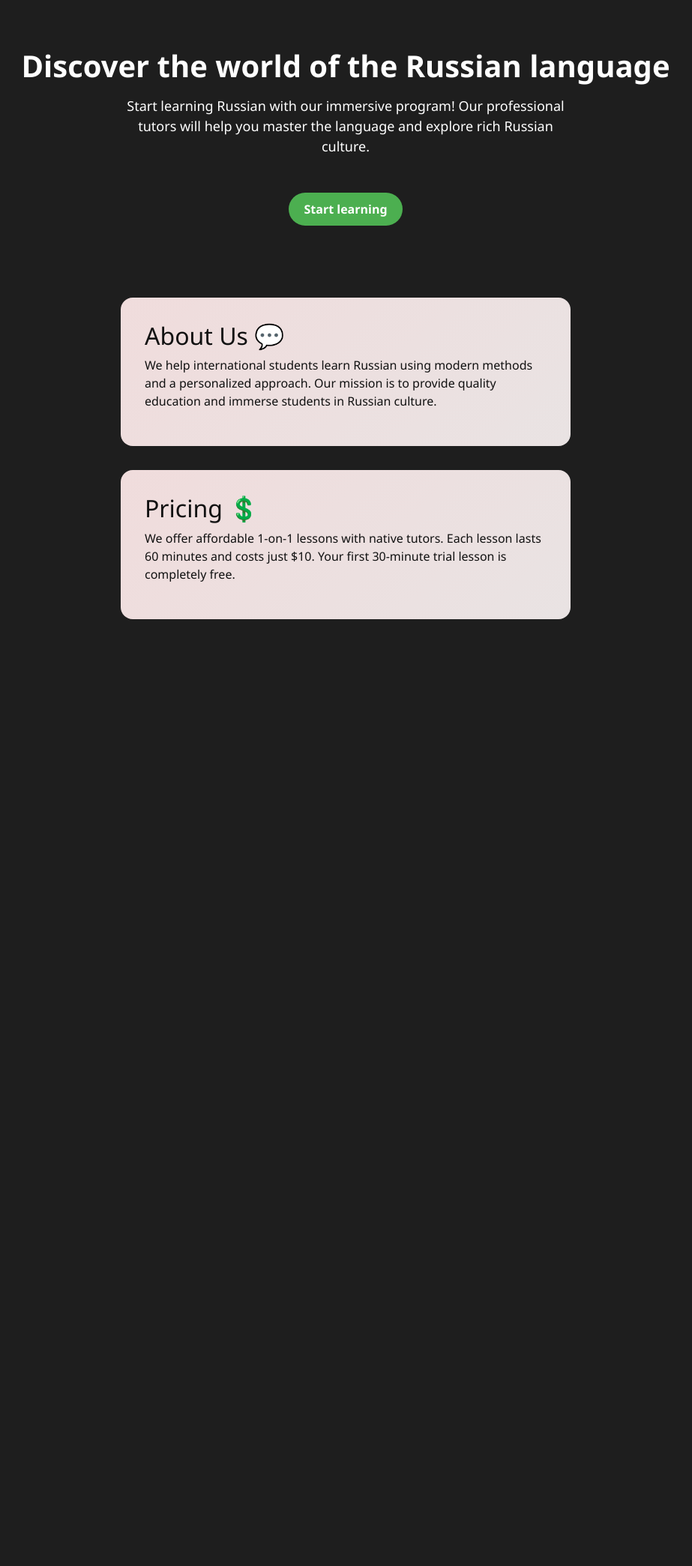
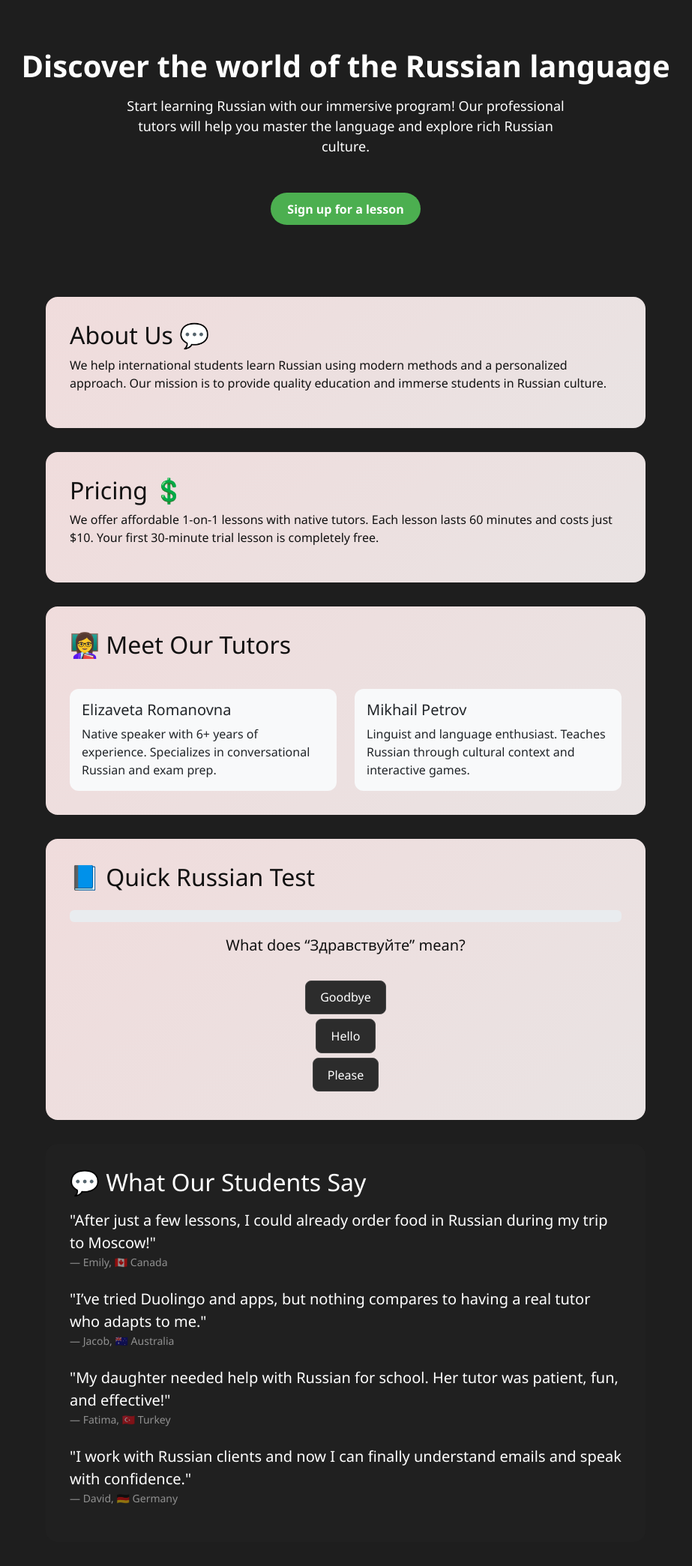
Before and after one commit to ROLAX11/russian-setup, a Flask app: page / in a window 1280 px wide. Shown: the part 56-2145 px from the top of the page at 75% size, without its empty margins (179-1102 px from the left). Before the commit the page ends 882 px from the top, so only its background shows below. Run offline with Flask 3, Linux system fonts and the light colour scheme.

Commit message:
Update: улучшения дизайна

```diff
--- a/templates/index.html
+++ b/templates/index.html
@@ -1,4 +1,3 @@
-
 <!DOCTYPE html>
 <html lang="en">
 <head>
@@ -12,25 +11,30 @@
       color: white;
       font-family: 'Segoe UI', sans-serif;
     }
+
     nav {
       background-color: #1e1e1e;
       padding: 1rem 2rem;
       display: flex;
       justify-content: space-between;
     }
+
     nav a {
       color: white;
       text-decoration: none;
       font-weight: 600;
     }
+
     .hero {
       text-align: center;
       padding: 4rem 2rem;
     }
+
     .hero h1 {
       font-size: 2.5rem;
       font-weight: bold;
     }
+
     .hero p {
       margin-top: 1rem;
       font-size: 1.125rem;
@@ -38,27 +42,103 @@
       margin-left: auto;
       margin-right: auto;
     }
+
     .hero button {
       margin-top: 2rem;
       padding: 0.75rem 1.5rem;
-            background-color: #00bfa6;
+      background-color: #4CAF50;
       border: none;
       border-radius: 24px;
       font-size: 1rem;
       font-weight: 600;
+      color: white;
       cursor: pointer;
     }
+
     .about {
-            max-width: 600px;
+      max-width: 800px;
       margin: 2rem auto;
       background: linear-gradient(135deg, #f0dcdc, #e9e3e3);
       border-radius: 16px;
       padding: 2rem;
       color: #111;
     }
+
+    .about.dark {
+      background: #202020;
+      color: white;
+    }
+
+    .card {
+      border: none;
+      border-radius: 12px;
+      background-color: #f8f9fa;
+    }
+
+    .blockquote-footer {
+      font-size: 0.875rem;
+    }
+
+    /* Тест в стиле Duolingo */
+    .duo-question {
+      font-size: 1.25rem;
+      margin-bottom: 2rem;
+    }
+
+    .duo-option {
+        display: block;
+        margin: 0.4rem auto;
+        padding: 0.6rem 1.2rem;
+        background-color: #2c2c2c;
+        color: white;
+        border: 1px solid #444;
+        border-radius: 8px;
+        font-size: 1rem;
+        cursor: pointer;
+        transition: background-color 0.2s, transform 0.1s;
+        max-width: 320px;
+        }
+
+        .duo-option:hover {
+        background-color: #3e3e3e;
+        transform: scale(1.01);
+        }
+
+    .duo-option.correct {
+      background-color: #4CAF50 !important;
+    }
+
+    .duo-option.incorrect {
+      background-color: #dc3545 !important;
+    }
+
+    .result-block {
+      text-align: center;
+      padding: 2rem;
+    }
+    .lesson-button {
+        display: inline-block;
+        margin-top: 2rem;
+        padding: 0.6rem 1.4rem;
+        background-color: #4CAF50;
+        color: white;
+        border: none;
+        border-radius: 24px;
+        font-size: 1rem;
+        font-weight: 600;
+        text-decoration: none;
+        transition: background-color 0.3s ease, transform 0.2s ease;
+        }
+
+.lesson-button:hover {
+  background-color: #45a045;
+  transform: scale(1.03);
+}
+
   </style>
 </head>
 <body>
+
 <nav>
   <div style="display: flex; align-items: center; gap: 0.5rem;">
     <img src="https://flagcdn.com/w40/ru.png" alt="Russian Flag" width="24" height="16">
@@ -70,9 +150,7 @@
 <div class="hero">
   <h1>Discover the world of the Russian language</h1>
   <p>Start learning Russian with our immersive program! Our professional tutors will help you master the language and explore rich Russian culture.</p>
-    <button onclick="window.location.href='https://t.me/lizaromanovnatutor'" style="font-size: 16px; padding: 10px 20px; background-color: #4CAF50; color: white; border: none; cursor: pointer; position: relative;">
-        Start learning
-    </button>
+  <a href="https://t.me/lizaromanovnatutor" target="_blank" class="lesson-button">Sign up for a lesson</a>
 </div>
 
 <div class="about">
@@ -85,5 +163,136 @@
   <p>We offer affordable 1-on-1 lessons with native tutors. Each lesson lasts 60 minutes and costs just $10. Your first 30-minute trial lesson is completely free.</p>
 </div>
 
+<div class="about">
+  <h2>👩‍🏫 Meet Our Tutors</h2>
+  <div class="row row-cols-1 row-cols-md-2 g-4 mt-3">
+    <div class="col">
+      <div class="card h-100">
+        <div class="card-body text-dark">
+          <h5 class="card-title">Elizaveta Romanovna</h5>
+          <p class="card-text">Native speaker with 6+ years of experience. Specializes in conversational Russian and exam prep.</p>
+        </div>
+      </div>
+    </div>
+    <div class="col">
+      <div class="card h-100">
+        <div class="card-body text-dark">
+          <h5 class="card-title">Mikhail Petrov</h5>
+          <p class="card-text">Linguist and language enthusiast. Teaches Russian through cultural context and interactive games.</p>
+        </div>
+      </div>
+    </div>
+  </div>
+</div>
+
+<!-- ТЕСТ -->
+<div class="about" id="duolingoTestBlock">
+  <h2 class="mb-4">📘 Quick Russian Test</h2>
+  <div id="testContent">
+    <div id="progressBar" class="mb-3">
+      <div class="progress">
+        <div class="progress-bar bg-success" role="progressbar" style="width: 0%;" id="progressFill"></div>
+      </div>
+    </div>
+    <div id="questionContainer" class="text-center"></div>
+  </div>
+</div>
+
+<div class="about dark">
+  <h2>💬 What Our Students Say</h2>
+  <div class="mt-3">
+    <blockquote class="blockquote">
+      <p>"After just a few lessons, I could already order food in Russian during my trip to Moscow!"</p>
+      <footer class="blockquote-footer text-white-50">Emily, 🇨🇦 Canada</footer>
+    </blockquote>
+    <blockquote class="blockquote mt-4">
+      <p>"I’ve tried Duolingo and apps, but nothing compares to having a real tutor who adapts to me."</p>
+      <footer class="blockquote-footer text-white-50">Jacob, 🇦🇺 Australia</footer>
+    </blockquote>
+    <blockquote class="blockquote mt-4">
+      <p>"My daughter needed help with Russian for school. Her tutor was patient, fun, and effective!"</p>
+      <footer class="blockquote-footer text-white-50">Fatima, 🇹🇷 Turkey</footer>
+    </blockquote>
+    <blockquote class="blockquote mt-4">
+      <p>"I work with Russian clients and now I can finally understand emails and speak with confidence."</p>
+      <footer class="blockquote-footer text-white-50">David, 🇩🇪 Germany</footer>
+    </blockquote>
+  </div>
+</div>
+
+<!-- JS -->
+<script>
+  const questions = [
+    {
+      text: "What does “Здравствуйте” mean?",
+      options: ["Goodbye", "Hello", "Please"],
+      correct: "Hello"
+    },
+    {
+      text: "Choose the correct translation: “Спасибо”",
+      options: ["Sorry", "Please", "Thank you"],
+      correct: "Thank you"
+    },
+    {
+      text: "What is the Russian word for “Yes”?",
+      options: ["Нет", "Пока", "Да"],
+      correct: "Да"
+    }
+  ];
+
+  let currentQuestion = 0;
+  let score = 0;
+
+  const questionContainer = document.getElementById("questionContainer");
+  const progressFill = document.getElementById("progressFill");
+
+  function loadQuestion(index) {
+    const q = questions[index];
+    questionContainer.innerHTML = `
+      <div class="duo-question">${q.text}</div>
+      ${q.options.map(opt => `<button class="duo-option" onclick="checkAnswer('${opt}')">${opt}</button>`).join("")}
+    `;
+    progressFill.style.width = `${(index / questions.length) * 100}%`;
+  }
+
+  function checkAnswer(selected) {
+    const q = questions[currentQuestion];
+    const buttons = document.querySelectorAll(".duo-option");
+    buttons.forEach(btn => {
+      btn.disabled = true;
+      if (btn.textContent === q.correct) {
+        btn.classList.add("correct");
+      } else if (btn.textContent === selected) {
+        btn.classList.add("incorrect");
+      }
+    });
+
+    if (selected === q.correct) score++;
+
+    setTimeout(() => {
+      currentQuestion++;
+      if (currentQuestion < questions.length) {
+        loadQuestion(currentQuestion);
+      } else {
+        showResult();
+      }
+    }, 800);
+  }
+
+  function showResult() {
+    progressFill.style.width = `100%`;
+    questionContainer.innerHTML = `
+      <div class="result-block">
+        <h3 class="mb-3">🎉 You scored ${score} out of ${questions.length}</h3>
+        <p class="mb-4">Would you like to continue your progress with a personal tutor?</p>
+        <a href="https://t.me/lizaromanovnatutor" target="_blank" class="btn btn-success btn-lg">Book a Trial Lesson</a>
+      </div>
+    `;
+  }
+
+  // Start
+  loadQuestion(currentQuestion);
+</script>
+
 </body>
 </html>
```
Lines whose indentation alone changed are shown as unchanged.
